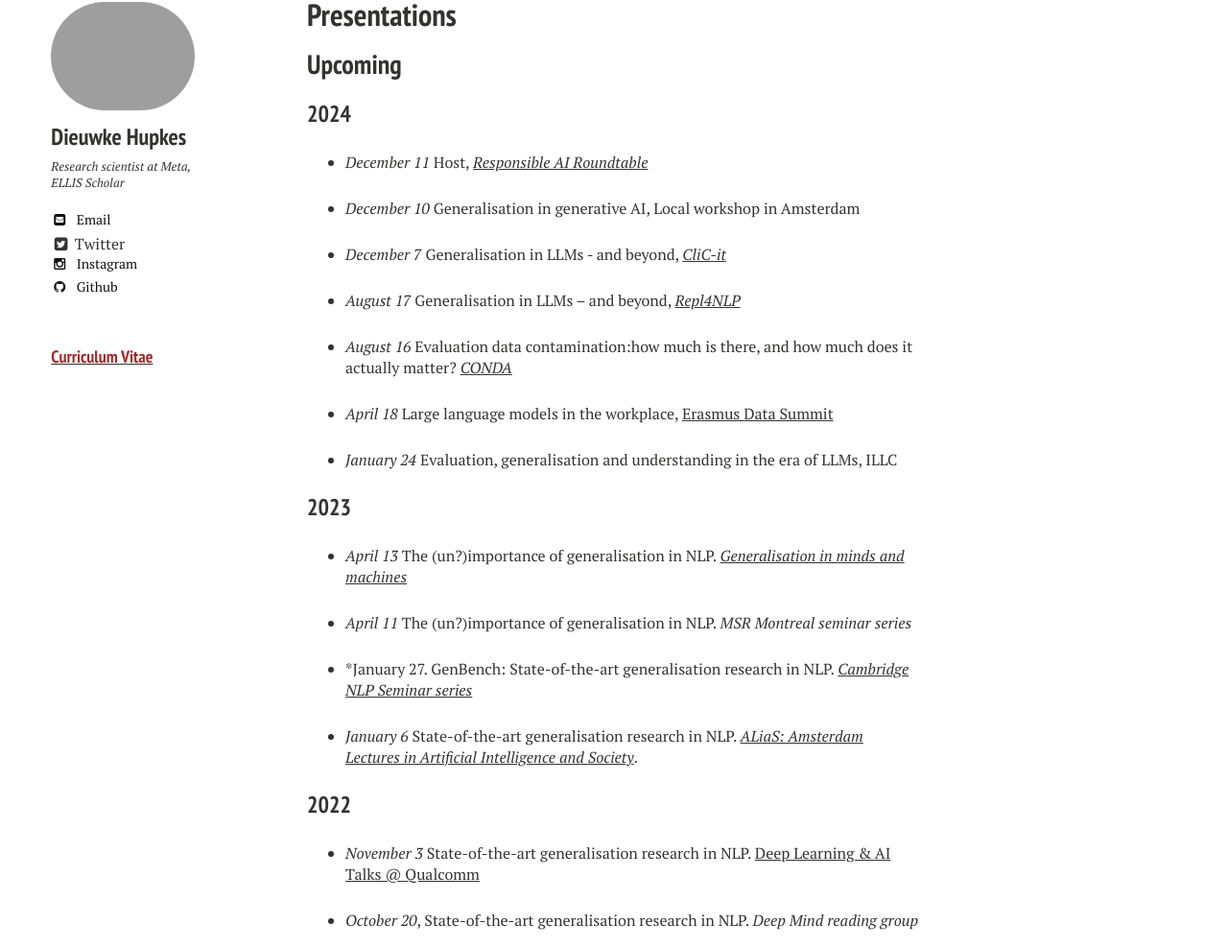
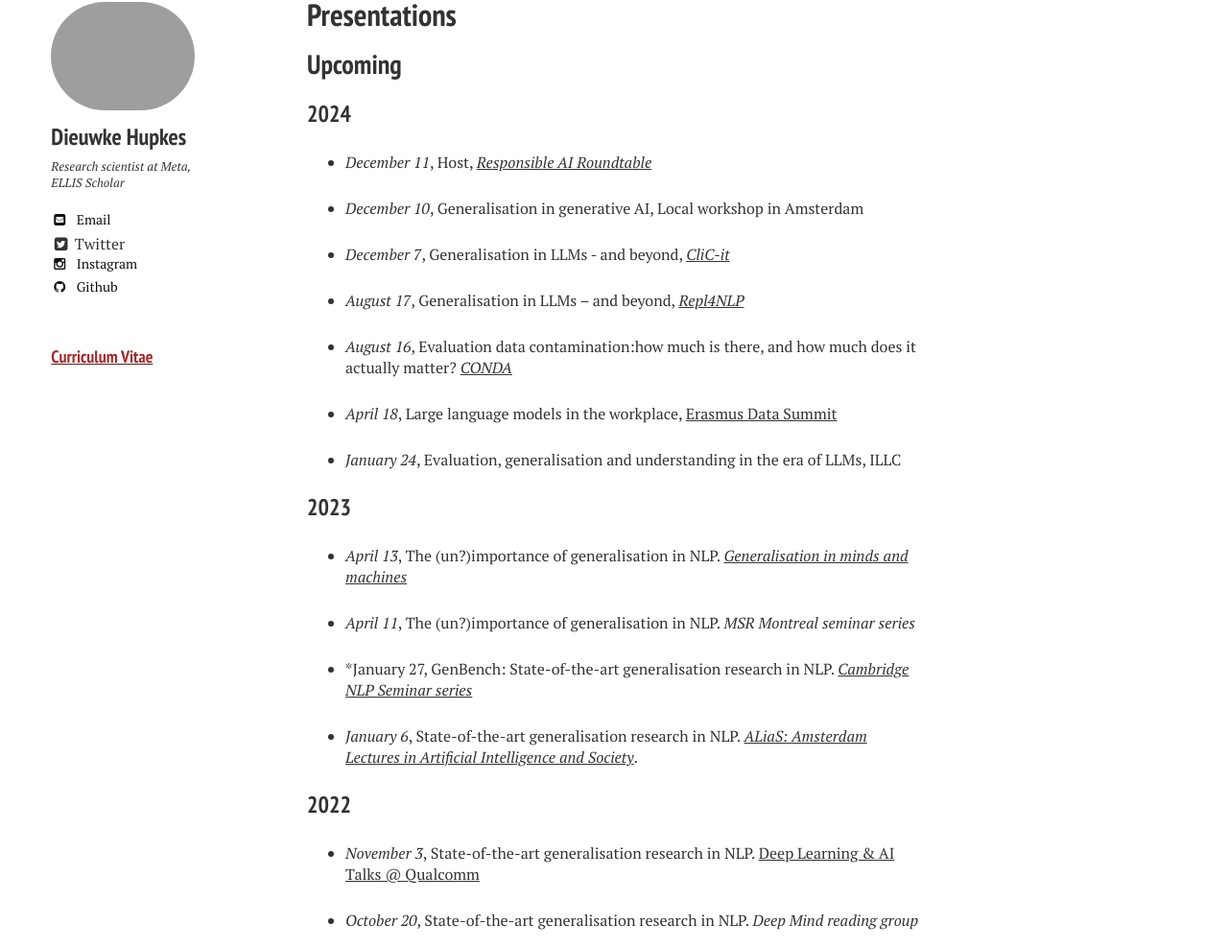
Before and after one commit to dieuwkehupkes/dieuwkehupkes.github.io, a Jekyll site: the page built from talks.md, in a window 1280 px wide and 1400 px high, scrolled down 977 px. Shown: the part 102-1090 px from the top of the window at 96% size. Built offline with Jekyll 4.4.1, drawn with Linux system fonts in a browser that asks for light colours; nearby versions of some CDN libraries.

Commit message:
Add some comma's

```diff
--- a/talks.md
+++ b/talks.md
@@ -14,33 +14,33 @@ image:
 
 ### 2024
 
-* *December 11* Host, [*Responsible AI Roundtable*](https://ecda.eur.nl/event/responsible-ai-roundtable/)
+* *December 11*, Host, [*Responsible AI Roundtable*](https://ecda.eur.nl/event/responsible-ai-roundtable/)
 
-* *December 10* Generalisation in generative AI, Local workshop in Amsterdam
+* *December 10*, Generalisation in generative AI, Local workshop in Amsterdam
 
-* *December 7* Generalisation in LLMs - and beyond, [*CliC-it*](https://clic2024.ilc.cnr.it/)
+* *December 7*, Generalisation in LLMs - and beyond, [*CliC-it*](https://clic2024.ilc.cnr.it/)
 
-* *August 17* Generalisation in LLMs – and beyond, [*Repl4NLP*](http://www.wikicfp.com/cfp/servlet/event.showcfp?eventid=178782&copyownerid=320)
+* *August 17*, Generalisation in LLMs – and beyond, [*Repl4NLP*](http://www.wikicfp.com/cfp/servlet/event.showcfp?eventid=178782&copyownerid=320)
 
-* *August 16* Evaluation data contamination:how much is there, and how much does it actually matter? [*CONDA*](https://conda-workshop.github.io/)
+* *August 16*, Evaluation data contamination:how much is there, and how much does it actually matter? [*CONDA*](https://conda-workshop.github.io/)
 
-* *April 18* Large language models in the workplace, [Erasmus Data Summit](https://ecda.eur.nl/event/erasmus-data-summit/)
+* *April 18*, Large language models in the workplace, [Erasmus Data Summit](https://ecda.eur.nl/event/erasmus-data-summit/)
 
-* *January 24* Evaluation, generalisation and understanding in the era of LLMs, ILLC
+* *January 24*, Evaluation, generalisation and understanding in the era of LLMs, ILLC
 
 ### 2023
 
-* *April 13* The (un?)importance of generalisation in NLP. [*Generalisation in minds and machines*](https://mindandmachine.blogs.bristol.ac.uk/)
+* *April 13*, The (un?)importance of generalisation in NLP. [*Generalisation in minds and machines*](https://mindandmachine.blogs.bristol.ac.uk/)
 
-* *April 11* The (un?)importance of generalisation in NLP. *MSR Montreal seminar series*
+* *April 11*, The (un?)importance of generalisation in NLP. *MSR Montreal seminar series*
 
-* *January 27. GenBench: State-of-the-art generalisation research in NLP. [*Cambridge NLP Seminar series*](https://talks.cam.ac.uk/show/index/6401)
+* *January 27, GenBench: State-of-the-art generalisation research in NLP. [*Cambridge NLP Seminar series*](https://talks.cam.ac.uk/show/index/6401)
 
-* *January 6* State-of-the-art generalisation research in NLP. [*ALiaS: Amsterdam Lectures in Artificial Intelligence and Society*](https://staff.fnwi.uva.nl/w.zuidema/alias-2023/).
+* *January 6*, State-of-the-art generalisation research in NLP. [*ALiaS: Amsterdam Lectures in Artificial Intelligence and Society*](https://staff.fnwi.uva.nl/w.zuidema/alias-2023/).
 
 ### 2022
 
-* *November 3* State-of-the-art generalisation research in NLP. <a href="https://www.meetup.com/it-IT/deep-learning-ai/events/289147565/">Deep Learning & AI Talks @ Qualcomm</a>
+* *November 3*, State-of-the-art generalisation research in NLP. <a href="https://www.meetup.com/it-IT/deep-learning-ai/events/289147565/">Deep Learning & AI Talks @ Qualcomm</a>
 
 * *October 20*, State-of-the-art generalisation research in NLP. *Deep Mind reading group*
 
```
